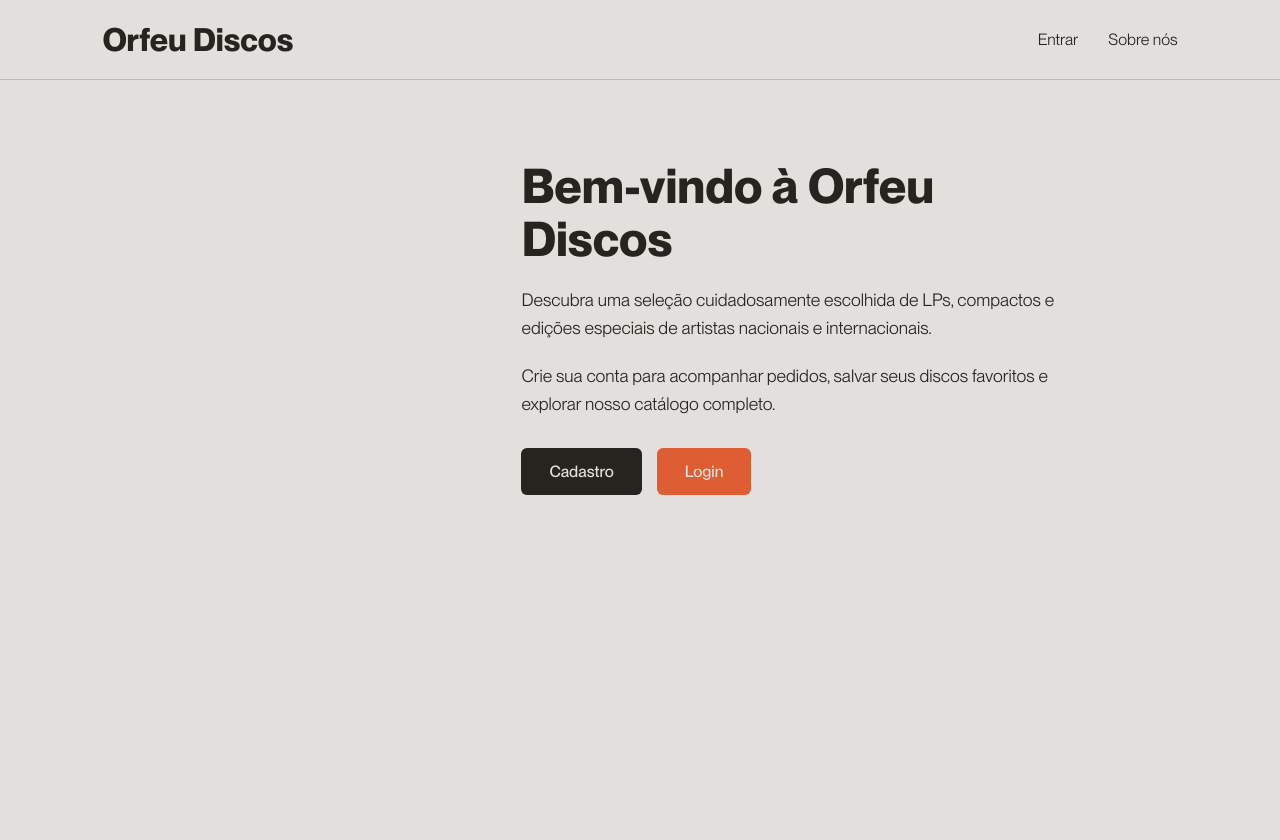
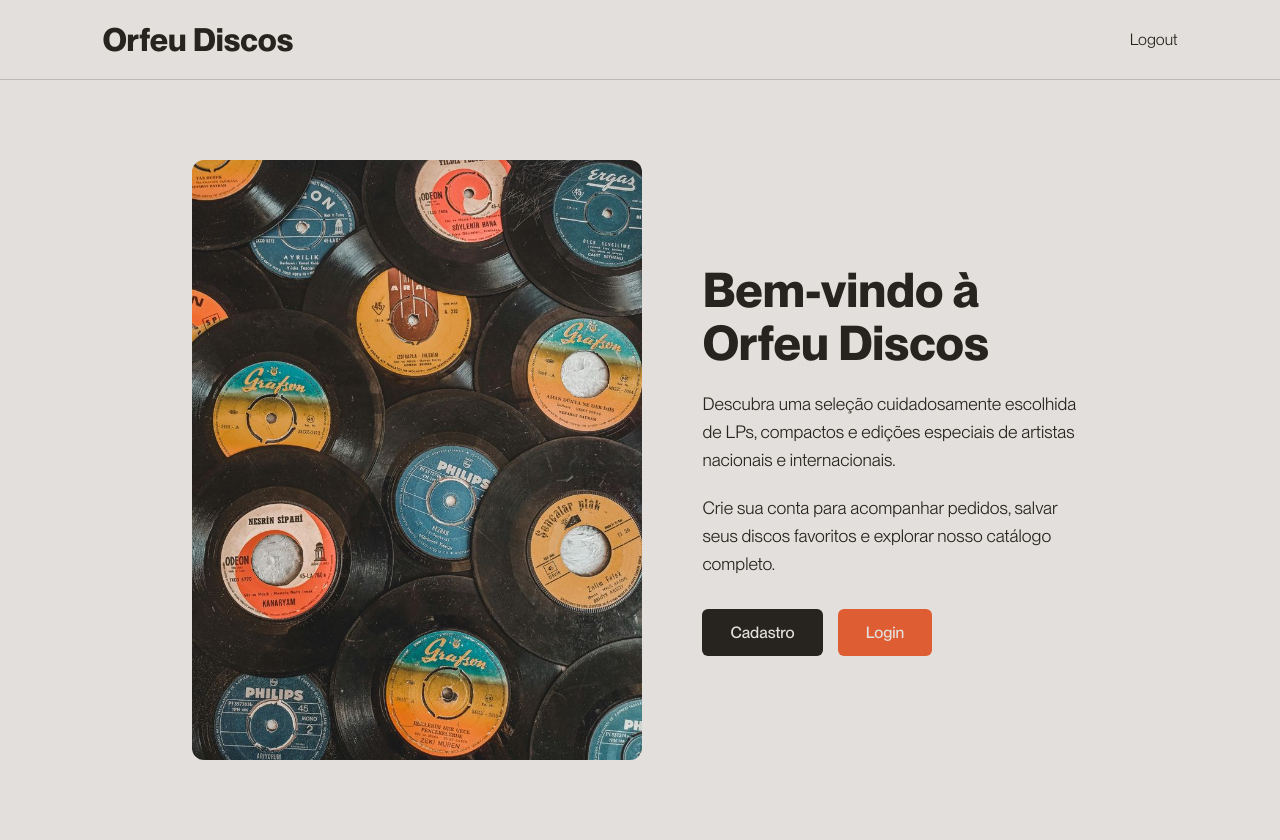
Before and after one commit to joaohrx/orfeudiscos, a Flask app: page / in a window 1280 px wide. Before the commit the page ends 495 px from the top, so only its background shows below. Run offline with Flask 3, Linux system fonts and the light colour scheme; a user stored in the database is signed in.

Commit message:
Controle Login-Logout, imagem e página Discos

```diff
--- a/Templates/base.html
+++ b/Templates/base.html
@@ -13,12 +13,17 @@
 <body>
     <header>
         <h1>Orfeu Discos</h1>
-        <nav>
-            <a href="{{ url_for('login') }}">
-                <p class="cabecinha">Entrar</p>
-            </a>
-            <p class="cabecinha">Sobre nós</p>
-        </nav>
+<nav>
+    {% if current_user.is_authenticated %}
+        <a href="{{ url_for('logout') }}">
+            <p class="cabecinha">Logout</p>
+        </a>
+    {% else %}
+        <a href="{{ url_for('login') }}">
+            <p class="cabecinha">Entrar</p>
+        </a>
+    {% endif %}
+</nav>
     </header>
 
     <hr>
--- a/Templates/index.html
+++ b/Templates/index.html
@@ -1,7 +1,7 @@
 {% extends "base.html" %}
 
 {% block content %}
-<img class="hero-imagem" src="" alt="">
+<img class="hero-imagem" src="{{ url_for('static', filename='img/discos_imagem.jpg') }}" alt="">
 
 <section class="texto">
     <h2>Bem-vindo à Orfeu Discos</h2>
--- a/app.py
+++ b/app.py
@@ -71,7 +71,7 @@ def login():
 
         if usuario and check_password_hash(usuario.senha, senha):
             login_user(usuario)
-            return redirect(url_for("index"))
+            return redirect(url_for("discos"))
 
         flash("E-mail ou senha inválidos")
 
@@ -85,6 +85,11 @@ def logout():
     return redirect(url_for("login"))
 
 
+@app.route("/discos")
+@login_required
+def discos():
+    return render_template("discos.html", usuario=current_user)
+
 @app.route("/perfil")
 @login_required
 def perfil():
--- /dev/null
+++ b/static/css/discos.css
@@ -0,0 +1,4 @@
+main {
+    justify-content: flex-start;
+    margin-left: -1px;
+}
--- a/static/css/login.css
+++ b/static/css/login.css
@@ -76,7 +76,7 @@ button {
     border: none;
     border-radius: 28px;
 
-    background-color: #3498db;
+    background-color: #DF5D32;
     color: white;
 
     font-size: 16px;
```
Also changed, not shown: Templates/discos.html (added, +10 -0 lines), instance/orfeudiscos_database.db, static/img/discos_imagem.jpg (added).
